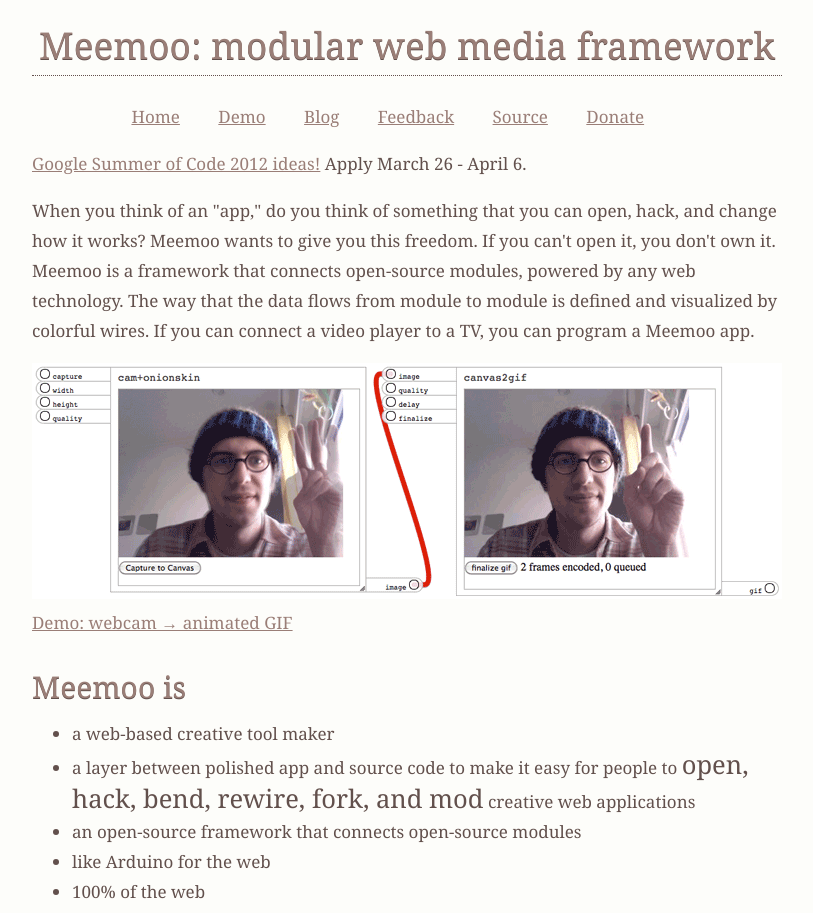
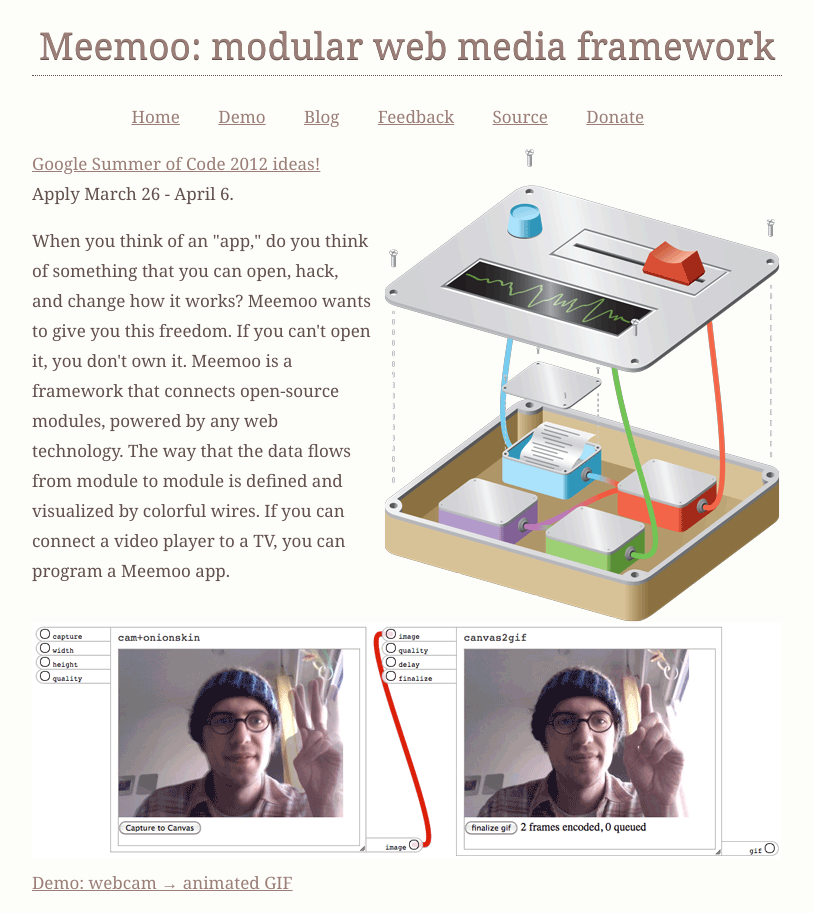
Before and after one commit to meemoo/meemoo.github.io, a Jekyll site: the page built from index.html, in a window 1280 px wide. Shown: the top 913 px of the page, without its empty margins (233-1046 px from the left). Built offline with Jekyll 4.4.1, drawn with Linux system fonts in a browser that asks for light colours; Markdown is read by kramdown in place of the engine named in the settings.

Commit message:
meemoo-illo-by-jyri-pieniniemi

```diff
--- a/index.html
+++ b/index.html
@@ -3,6 +3,7 @@ layout: default
 title: Meemoo hackable web apps
 ---
 
+<a href="images/meemoo-illo-by-jyri-pieniniemi.png"><img src="images/meemoo-illo-by-jyri-pieniniemi-400.png" alt="exploded electronics illustration" title="illustration by jyri pieniniemi" style="float:right;margin-left:10px;" width="400" height="474" /></a>
 
 <p>
   <a href="http://meemoo.org/contribute/gsoc2012/">Google Summer of Code 2012 ideas!</a> Apply March 26 - April 6.
```
Also changed, not shown: images/meemoo-illo-by-jyri-pieniniemi-400.png (added), images/meemoo-illo-by-jyri-pieniniemi.png (added).
